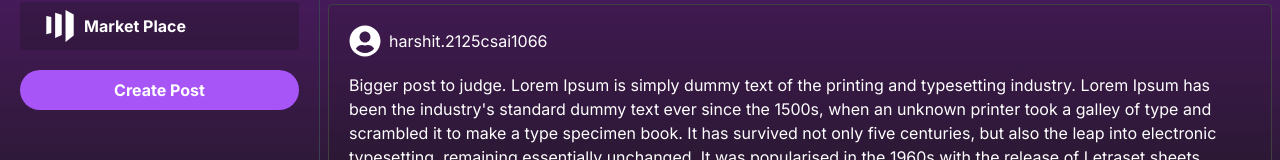
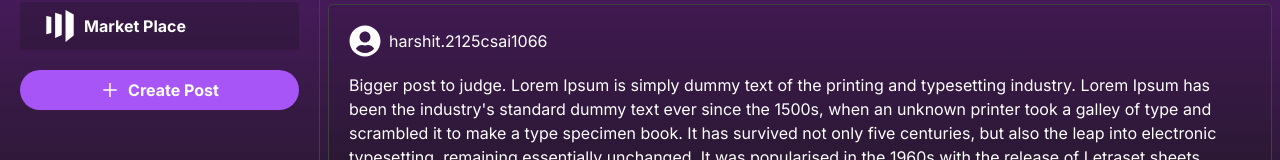
Before and after one commit to the-nexus-point/nexus-next.js, a Next.js app: page / in a window 1280 px wide. Shown: the part 227-387 px from the top of the page. Built offline with nearby package versions, Linux system fonts and the light colour scheme.

Commit message:
improving create post button

```diff
--- a/src/components/shared/Container.jsx
+++ b/src/components/shared/Container.jsx
@@ -1,4 +1,9 @@
-import { AiFillHome, AiFillFlag, AiFillMessage } from "react-icons/ai";
+import {
+  AiFillHome,
+  AiFillFlag,
+  AiFillMessage,
+  AiOutlinePlus,
+} from "react-icons/ai";
 import { SiMarketo } from "react-icons/si";
 import { FaUserCircle } from "react-icons/fa";
 
@@ -46,8 +51,9 @@ const Container = ({ children, activeRoute }) => {
               <SiMarketo className="w-8 h-8 mx-2" />
               Market Place
             </button>
-            <button className="rounded-full bg-purple-500 hover:bg-purple-700 font-bold py-2 px-4 focus:outline-none focus:shadow-outline mx-5">
-              Create Post
+            <button className="rounded-full bg-purple-500 hover:bg-purple-700 text-white font-bold py-2 px-4 mx-5 focus:outline-none focus:shadow-outline flex items-center justify-center space-x-2">
+              <AiOutlinePlus className="text-xl" />
+              <span>Create Post</span>
             </button>
           </div>
           <div className="flex-shrink-0 mt-auto mb-5 mx-5">
```
